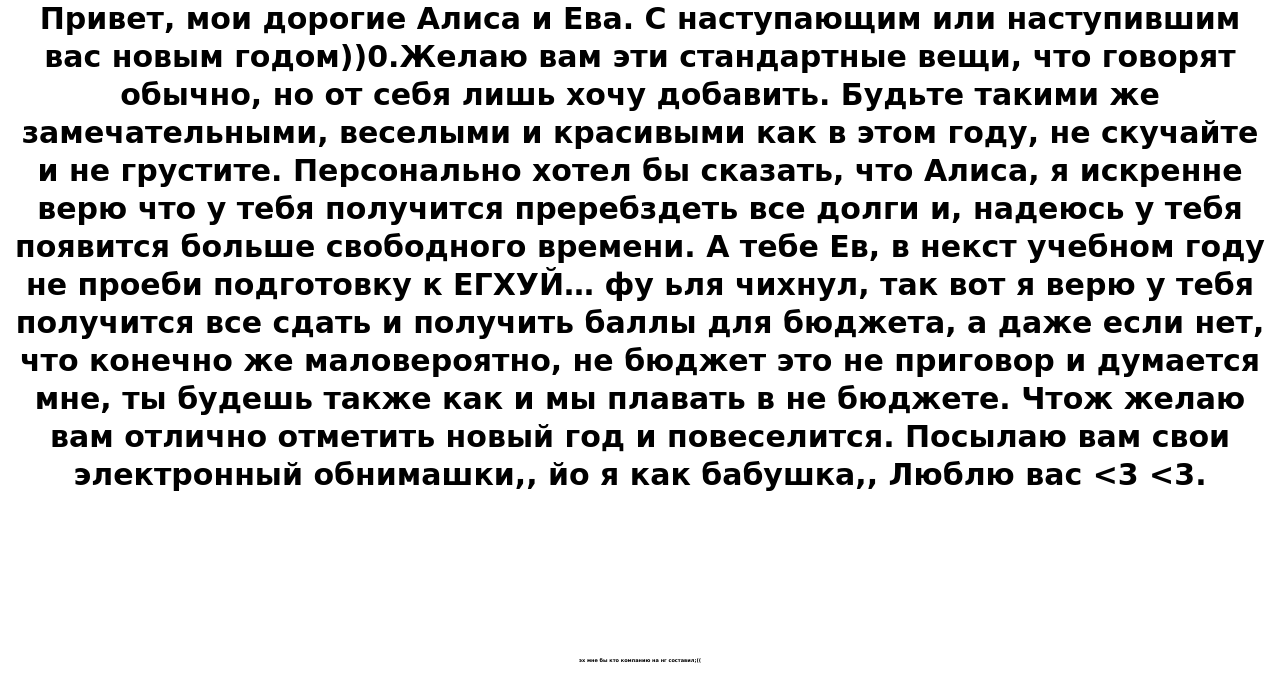
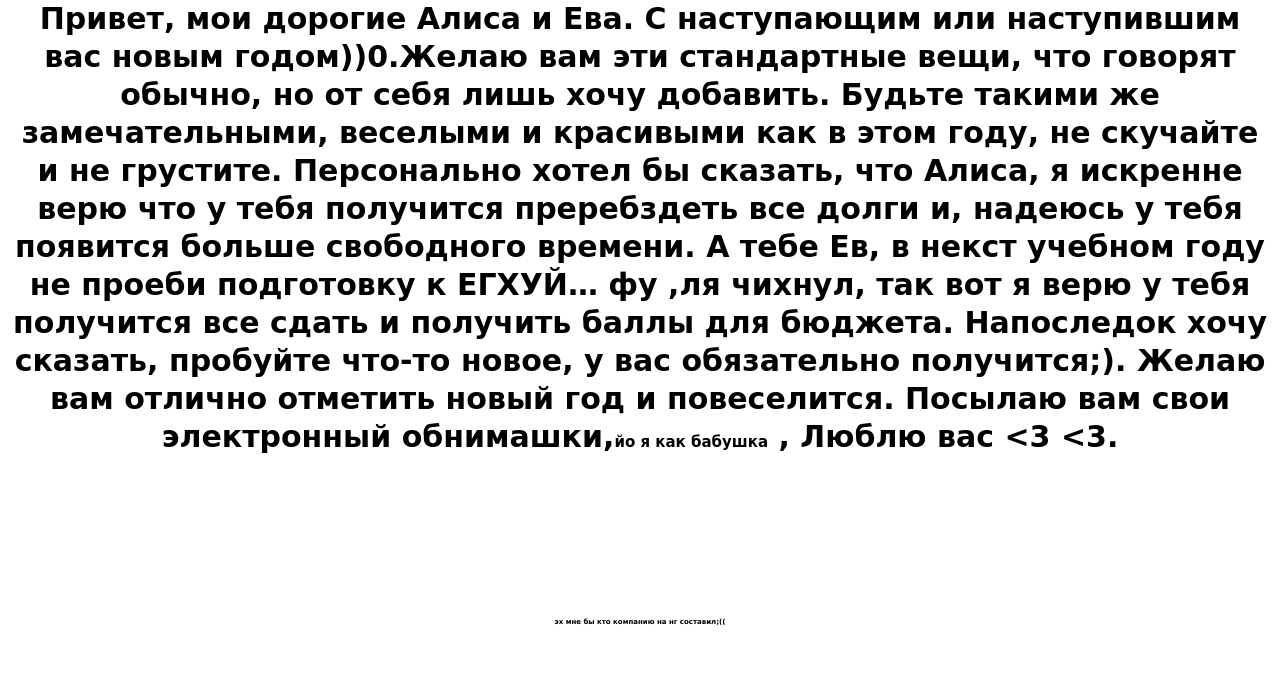
Before and after one commit to bottic/pres, a Django app: page / in a window 1280 px wide. Shown: the part 256-947 px from the top of the page. After the commit the page ends 881 px from the top, so only its background shows below. Run offline with Django 4.2, Linux system fonts and the light colour scheme.

Commit message:
complite1

```diff
--- a/demo/templates/demo.html
+++ b/demo/templates/demo.html
@@ -13,10 +13,10 @@
 <h1 style="text-align:center">&nbsp;</h1>
 
 <h1 style="text-align:center"><span style="font-family:Comic Sans MS,cursive"><span style="font-size:30px"><strong>Привет,  мои дорогие Алиса и Ева. С наступающим или наступившим вас новым годом))0.Желаю вам эти стандартные вещи, что говорят обычно, но от себя лишь хочу добавить. Будьте такими же замечательными, веселыми и красивыми как в этом году, не скучайте и не грустите. Персонально хотел бы сказать, что Алиса, я искренне верю что у тебя получится преребздеть все долги и, надеюсь у тебя появится больше свободного времени. А тебе Ев, в некст учебном году не проеби подготовку к ЕГХУЙ…
-фу ьля чихнул, так вот я верю у тебя получится все сдать и получить баллы для бюджета, а даже если нет, что конечно же маловероятно, не бюджет это не приговор и думается мне, ты будешь также как и мы плавать в не бюджете. Чтож желаю вам отлично отметить новый год и повеселится. Посылаю вам свои электронный обнимашки,, йо я как бабушка,, Люблю вас <3 <3.
+фу ,ля чихнул, так вот я верю у тебя получится все сдать и получить баллы для бюджета. Напоследок хочу сказать, пробуйте что-то новое, у вас обязательно получится;). Желаю вам отлично отметить новый год и повеселится. Посылаю вам свои электронный обнимашки,<span style="font-family:Comic Sans MS,cursive"><span style="font-size:15px"><strong>йо я как бабушка</strong></span></span> , Люблю вас <3 <3.
 </strong></span></span></h1>
 <h1 style="text-align:center">&nbsp;</h1>
 <h1 style="text-align:center">&nbsp;</h1>
-<h1 style="text-align:center"><span style="font-family:Comic Sans MS,cursive"><span style="font-size:5px"><strong>эх мне бы кто компанию на нг составил;((</strong></span></span></h1>
+<h1 style="text-align:center"><span style="font-family:Comic Sans MS,cursive"><span style="font-size:7px"><strong>эх мне бы кто компанию на нг составил;((</strong></span></span></h1>
 </body>
 </html>
```
